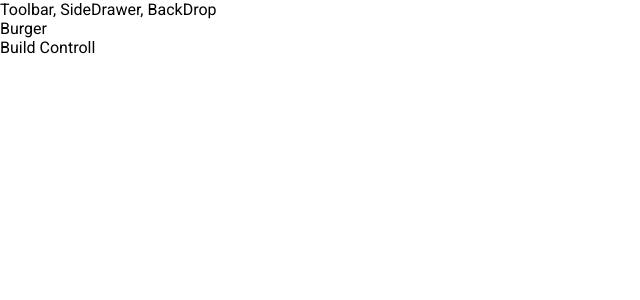
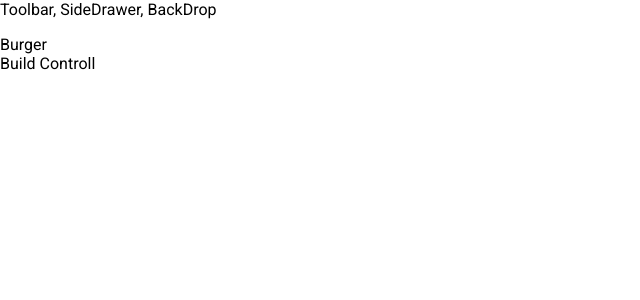
Before and after one commit to sgtkuncoro/burger-builder-app, a React app: page / in a window 1280 px wide. Shown: the top 300 px of the page, without its empty margins (0-640 px from the left). Built offline with nearby package versions, Linux system fonts and the light colour scheme.

Commit message:
feat(Components): Add Layout.css

```diff
--- /dev/null
+++ b/src/components/Layout/Layout.css
@@ -0,0 +1,3 @@
+.Content {
+  margin-top: 16px;
+}
--- a/src/components/Layout/Layout.js
+++ b/src/components/Layout/Layout.js
@@ -1,11 +1,12 @@
 import React from "react";
 
 import Aux from "../../hoc/Auxiliary";
+import classes from "./Layout.css";
 
 const Layout = props => (
   <Aux>
     <div>Toolbar, SideDrawer, BackDrop</div>
-    <main>{props.children}</main>
+    <main className={classes.Content}>{props.children}</main>
   </Aux>
 );
 
```
